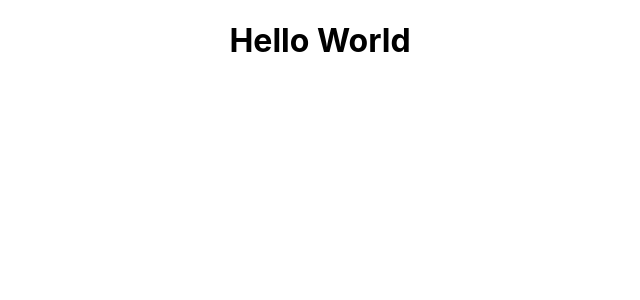
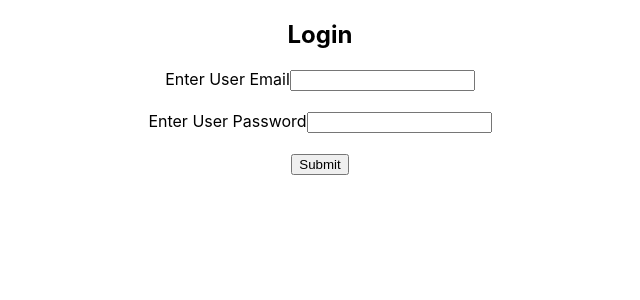
Before and after one commit to MuhammadMohsin/PanacloudBootcamp2020, a React (Create React App) app: page / in a window 1280 px wide. Shown: the top 300 px of the page, without its empty margins (320-960 px from the left). Built offline with nearby package versions, Linux system fonts and the light colour scheme.

Commit message:
Add content for Formik and Yup

```diff
--- a/package.json
+++ b/package.json
@@ -11,7 +11,7 @@
     "react": "^16.13.1",
     "react-dom": "^16.13.1",
     "react-scripts": "3.4.1",
-    "yep": "^0.1.0"
+    "yup": "^0.29.3"
   },
   "scripts": {
     "start": "react-scripts start",
--- a/src/App.css
+++ b/src/App.css
@@ -1,38 +1,6 @@
 .App {
   text-align: center;
 }
-
-.App-logo {
-  height: 40vmin;
-  pointer-events: none;
+.error {
+  color: red;
 }
-
-@media (prefers-reduced-motion: no-preference) {
-  .App-logo {
-    animation: App-logo-spin infinite 20s linear;
-  }
-}
-
-.App-header {
-  background-color: #282c34;
-  min-height: 100vh;
-  display: flex;
-  flex-direction: column;
-  align-items: center;
-  justify-content: center;
-  font-size: calc(10px + 2vmin);
-  color: white;
-}
-
-.App-link {
-  color: #61dafb;
-}
-
-@keyframes App-logo-spin {
-  from {
-    transform: rotate(0deg);
-  }
-  to {
-    transform: rotate(360deg);
-  }
-}
--- a/src/App.js
+++ b/src/App.js
@@ -1,10 +1,14 @@
 import React from 'react';
 import './App.css';
+import FormikFormWithYep from './FormikFormWithYup';
 
 function App() {
   return (
     <div className="App">
-      <h1>Hello World</h1>
+      <h2>Login</h2>
+      {/* <FormikForm /> */}
+
+      <FormikFormWithYep />
     </div>
   );
 }
--- /dev/null
+++ b/src/FormikFormWithYup.js
@@ -0,0 +1,62 @@
+import React from 'react';
+import { useFormik } from 'formik';
+import * as yup from 'yup';
+
+function FormikFormWithYep() {
+  const formik = useFormik({
+    initialValues: {
+      email: "",
+      password: ""
+    },
+    onSubmit: (values) => {
+      console.log(values)
+      // submit form
+    },
+    validationSchema: yup.object({
+      email: yup.string().email().required('This field is required.'),
+      password: yup.string()
+        .min(6, 'Password is too short.')
+        .max(12, 'Password is too long.')
+        .required('This field is required.')
+    })
+  })
+  return (
+    <div>
+      <form onSubmit={formik.handleSubmit}>
+        <label>
+          Enter User Email
+          <input type="text" id="email"
+            onChange={formik.handleChange}
+            value={formik.values.email} />
+
+          {/* To show warning messages */}
+          {formik.errors.email ?
+            <div className="error">{formik.errors.email}</div>
+            : ""}
+
+        </label>
+        <br />
+        <br />
+
+        <label>
+          Enter User Password
+          <input type="password" id="password"
+            onChange={formik.handleChange}
+            value={formik.values.password} />
+
+          {/* To show warning messages */}
+          {formik.errors.password ?
+            <div className="error">{formik.errors.password}</div>
+            : ""
+          }
+
+        </label>
+        <br />
+        <br />
+        <input type="submit" />
+      </form>
+    </div>
+  );
+}
+
+export default FormikFormWithYep;
```
Also changed, not shown: src/FormikForm.js (added, +63 -0 lines).
